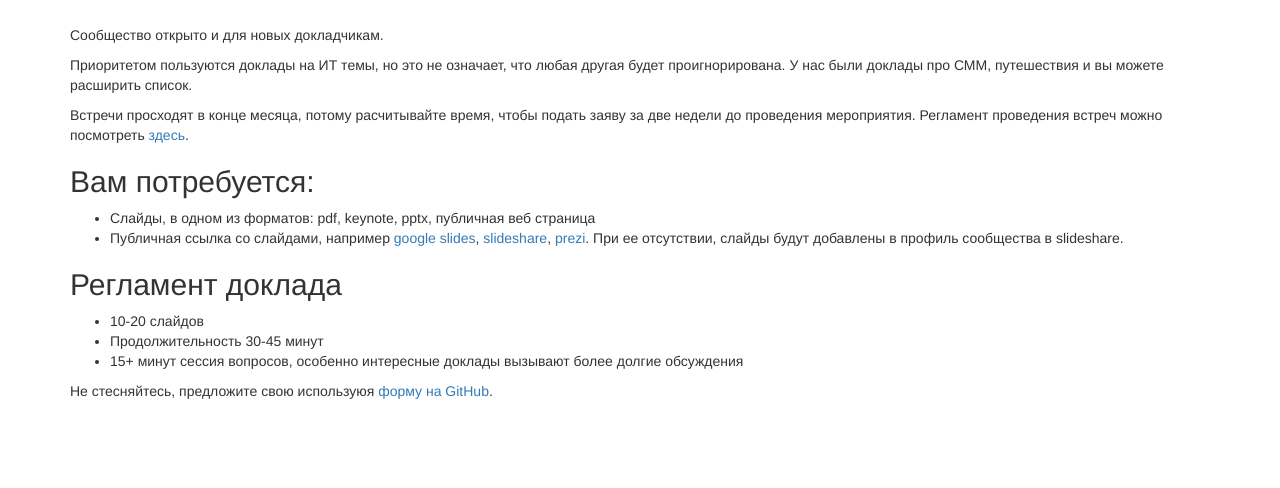
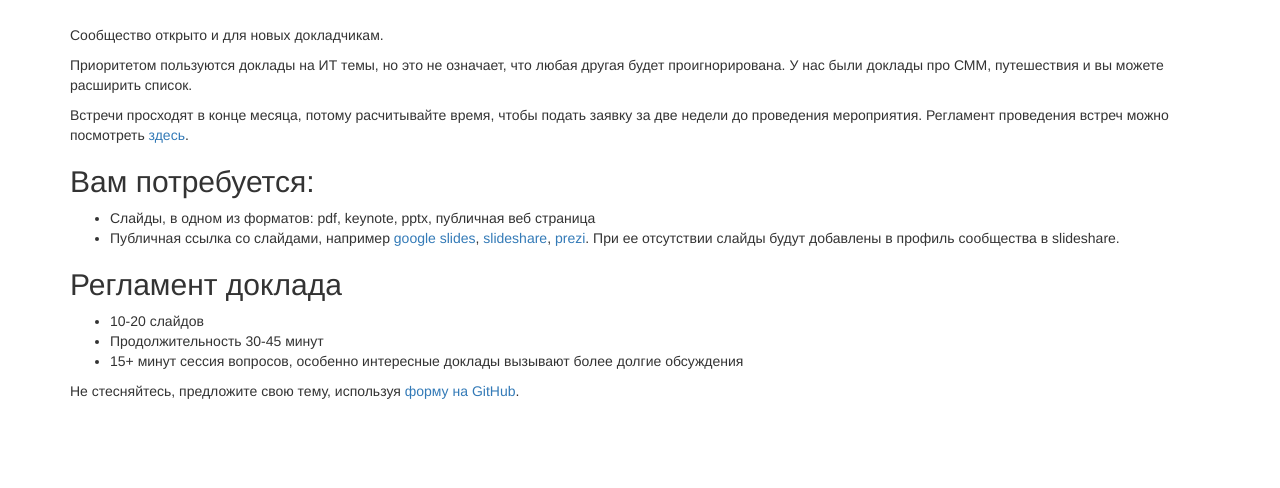
Before and after one commit to deeprefactoring/deeprefactoring.github.io, a Jekyll site: the page built from submit-paper.md, in a window 1280 px wide. Shown: the part 137-625 px from the top of the page. Built offline with Jekyll 4.4.1, drawn with Linux system fonts in a browser that asks for light colours; nearby versions of some CDN libraries.

Commit message:
Update submit-paper.md

```diff
--- a/submit-paper.md
+++ b/submit-paper.md
@@ -10,7 +10,7 @@ permalink: /submit-paper/
 будет проигнорирована. У нас были доклады про СММ, путешествия и вы можете
 расширить список.
 
-Встречи просходят в конце месяца, потому расчитывайте время, чтобы подать заяву
+Встречи просходят в конце месяца, потому расчитывайте время, чтобы подать заявку
 за две недели до проведения мероприятия. Регламент проведения встреч можно посмотреть
 [здесь](/#).
 
@@ -21,7 +21,7 @@ permalink: /submit-paper/
 [google slides](https://www.google.ru/slides/about/),
 [slideshare](http://slideshare.com),
 [prezi](https://prezi.com/).
-При ее отсутствии, слайды будут добавлены в профиль сообщества в slideshare.
+При ее отсутствии слайды будут добавлены в профиль сообщества в slideshare.
 
 ## Регламент доклада
 
@@ -31,5 +31,5 @@ permalink: /submit-paper/
 обсуждения
 
 
-Не стесняйтесь, предложите свою используюя
+Не стесняйтесь, предложите свою тему, используя
 [форму на GitHub](https://github.com/deeprefactoring/deeprefactoring.github.io/issues/new).
```
